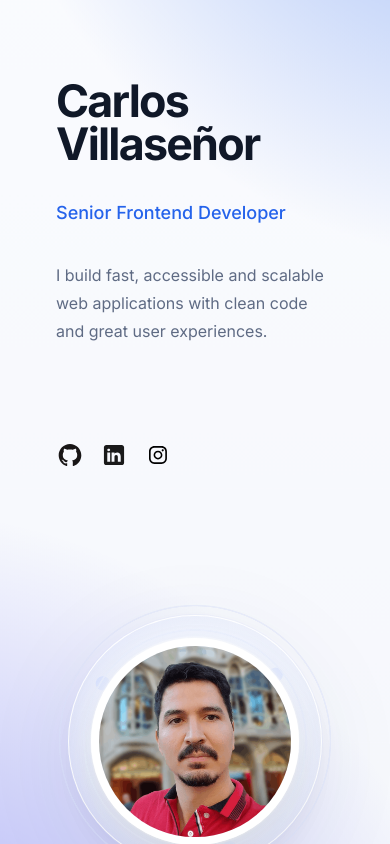
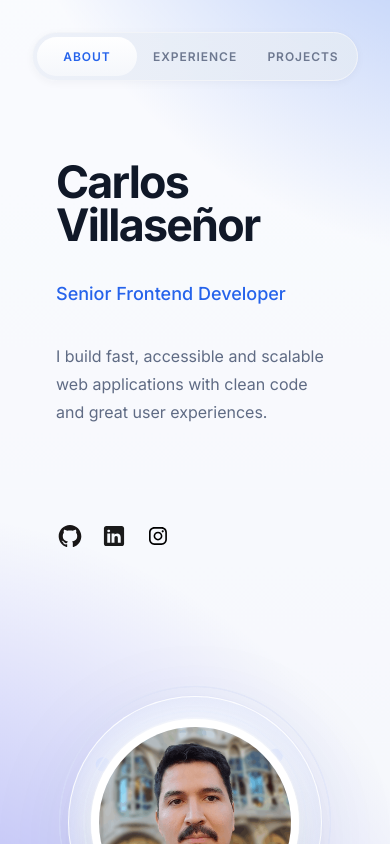
Before and after one commit to CarlosVillasenor/personal-landing-page, a Next.js app: page / in a window 390 px wide. Shown: the top 844 px of the page. Built offline with nearby package versions, Linux system fonts and the light colour scheme.

Commit message:
feat: implement mobile header component and hook to only show it on mobile devices

```diff
--- a/src/app/page.tsx
+++ b/src/app/page.tsx
@@ -1,10 +1,18 @@
+"use client";
+
 import Header from "@/components/Header/Header";
 import Content from "@/components/Content/Content";
+import MobileHeader from "@/components/MobileHeader/MobileHeader";
 import styles from "./page.module.css";
+import { useIsDesktop } from "@/hooks/useIsDesktop";
 
 export default function Home() {
+  const isDesktop = useIsDesktop();
+  const showMobileHeader = !isDesktop;
+
   return (
     <main className={styles.main}>
+      {showMobileHeader && <MobileHeader />}
       <Header />
       <Content />
     </main>
--- a/src/components/MobileHeader/MobileHeader.module.css
+++ b/src/components/MobileHeader/MobileHeader.module.css
@@ -1,3 +1,5 @@
+/* Mobile (default) */
+
 .wrapper {
 	position: sticky;
 	top: var(--space-4);
@@ -28,7 +30,7 @@
 	padding: var(--space-3) var(--space-2);
 	border-radius: 999px;
 	color: var(--color-nav);
-	font-size: var(--font-sm);
+	font-size: var(--font-xs);
 	font-weight: var(--font-weight-semibold);
 	letter-spacing: 0.08em;
 	text-transform: uppercase;
@@ -44,12 +46,14 @@
 	color: var(--color-nav-hover);
 }
 
+/* Large phones / small tablets (576px) */
 @media (min-width: 36rem) {
 	.wrapper {
 		top: var(--space-5);
 	}
 }
 
+/* Laptops (1024px) */
 @media (min-width: 64rem) {
 	.wrapper {
 		display: none;
--- a/src/components/MobileHeader/MobileHeader.tsx
+++ b/src/components/MobileHeader/MobileHeader.tsx
@@ -6,6 +6,8 @@ import styles from "./MobileHeader.module.css";
 
 export default function MobileHeader() {
 	const activeSection = useActiveSection();
+
+  console.log("activeSection", activeSection);
 
 	return (
 		<header className={styles.wrapper}>
--- /dev/null
+++ b/src/hooks/useIsDesktop.ts
@@ -0,0 +1,19 @@
+import { useEffect, useState } from "react";
+
+export function useIsDesktop() {
+  const [isDesktop, setIsDesktop] = useState(false);
+
+  useEffect(() => {
+    const mediaQuery = window.matchMedia("(min-width: 1024px)");
+
+    const update = () => setIsDesktop(mediaQuery.matches);
+
+    update();
+
+    mediaQuery.addEventListener("change", update);
+
+    return () => mediaQuery.removeEventListener("change", update);
+  }, []);
+
+  return isDesktop;
+}
```
